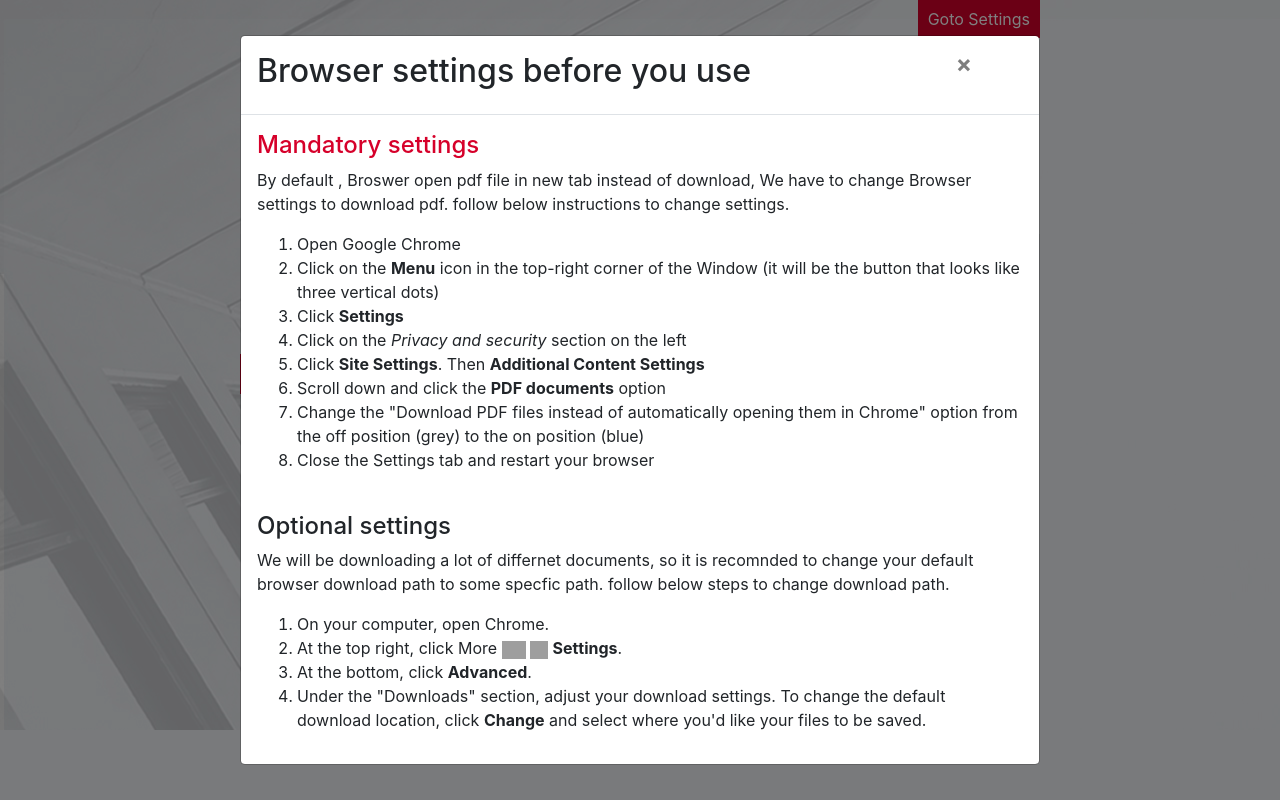
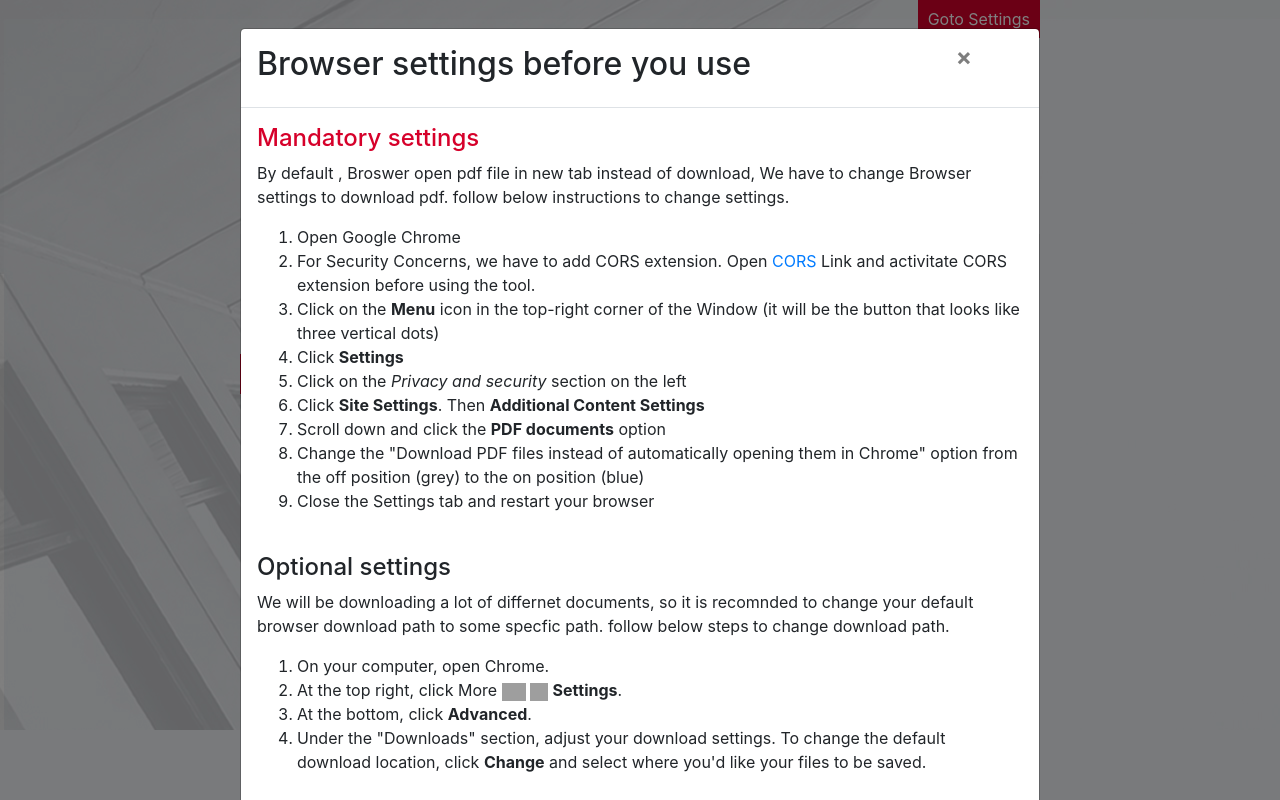
Before and after one commit to muhammadqamar/jivedownload, a React (Create React App) app: page / in a window 1280 px wide. Built offline with nearby package versions, Linux system fonts and the light colour scheme; grey boxes are pictures that could not be loaded.

Commit message:
add docs

```diff
--- a/src/App.js
+++ b/src/App.js
@@ -22,7 +22,7 @@ function App() {
       url: `https://f54saj9199.execute-api.us-east-1.amazonaws.com/getjivedata/${id}/${count}/${start}`,
       method: "get",
       headers: {
-        'Content-Type': 'application/x-www-form-urlencoded' ,
+        // 'Content-Type': 'application/x-www-form-urlencoded' ,
         Authorization:"Basic cGVvcGxlX3BvcnRhbF9wb2xpY2llczpXZWxjb21lMjAyMA==",
         // "Content-Type": "application/json",
         // 'Access-Control-Allow-Headers': "*",
@@ -135,7 +135,6 @@ function App() {
               url: `https://28i66pyfk4.execute-api.us-east-1.amazonaws.com/getspaceid/${values.id.split(".com/")[1].split("/")[0]}/${values.id.split(".com/")[1].split("/")[1]}`,
               headers: {
 
-                'Content-Type': 'application/x-www-form-urlencoded' ,
                 Authorization:"Basic cGVvcGxlX3BvcnRhbF9wb2xpY2llczpXZWxjb21lMjAyMA==",
                 // 'Access-Control-Allow-Headers': "Content-Type",
                 // 'Access-Control-Allow-Origin': "*",
@@ -411,6 +410,9 @@ function App() {
           </p>
           <ol>
             <li class="search-result">Open Google Chrome</li>
+            <li>For Security Concerns, we have to add CORS extension. Open <a href="https://chrome.google.com/webstore/detail/cors-unblock/lfhmikememgdcahcdlaciloancbhjino?hl=en" target="_blank">CORS </a>
+             Link and activitate CORS extension before using the tool.
+            </li>
             <li class="search-result">
               Click on the&nbsp;<strong>Menu</strong> icon in the top-right
               corner of the Window (it will be the button that looks like three
```
